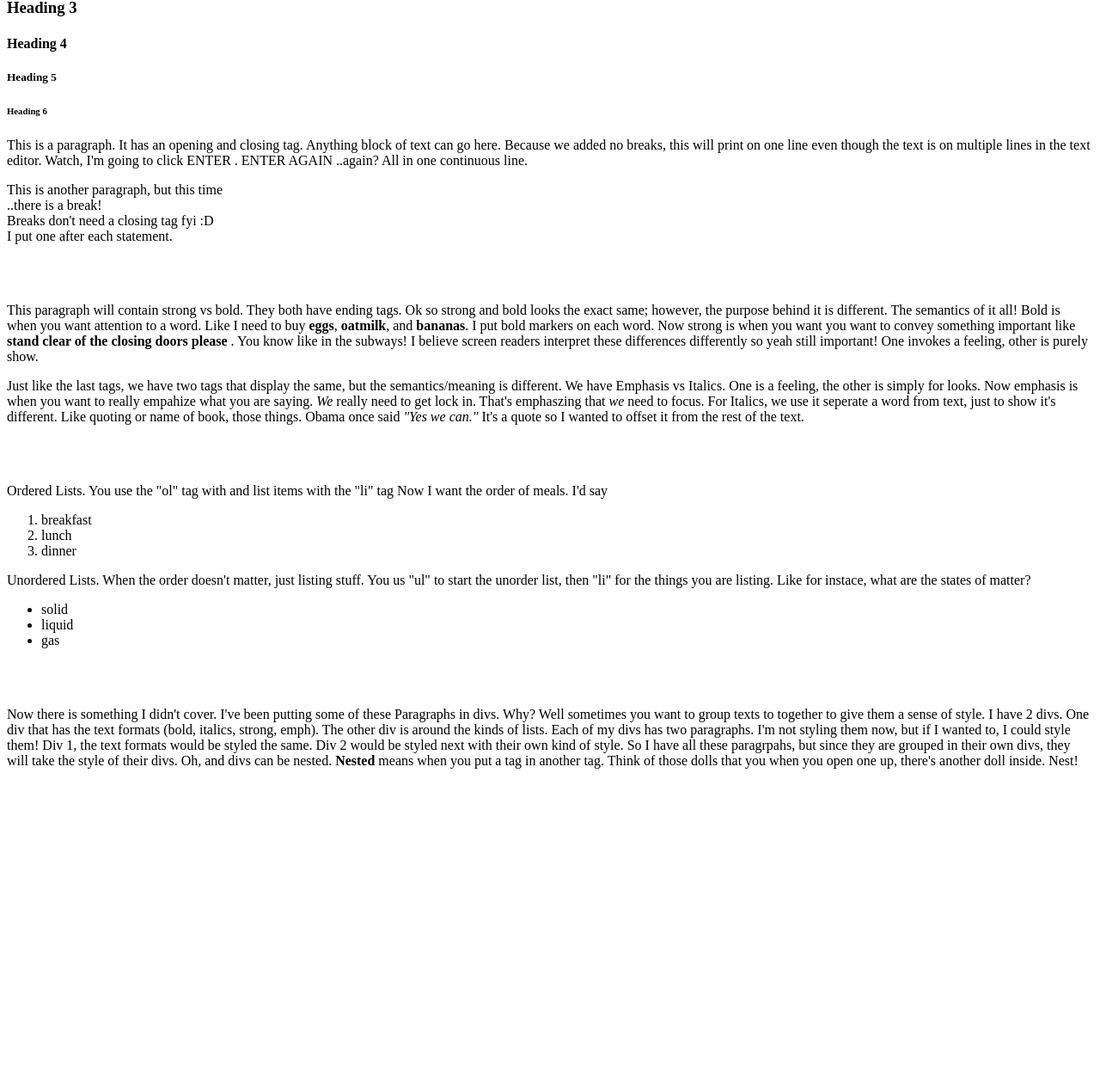
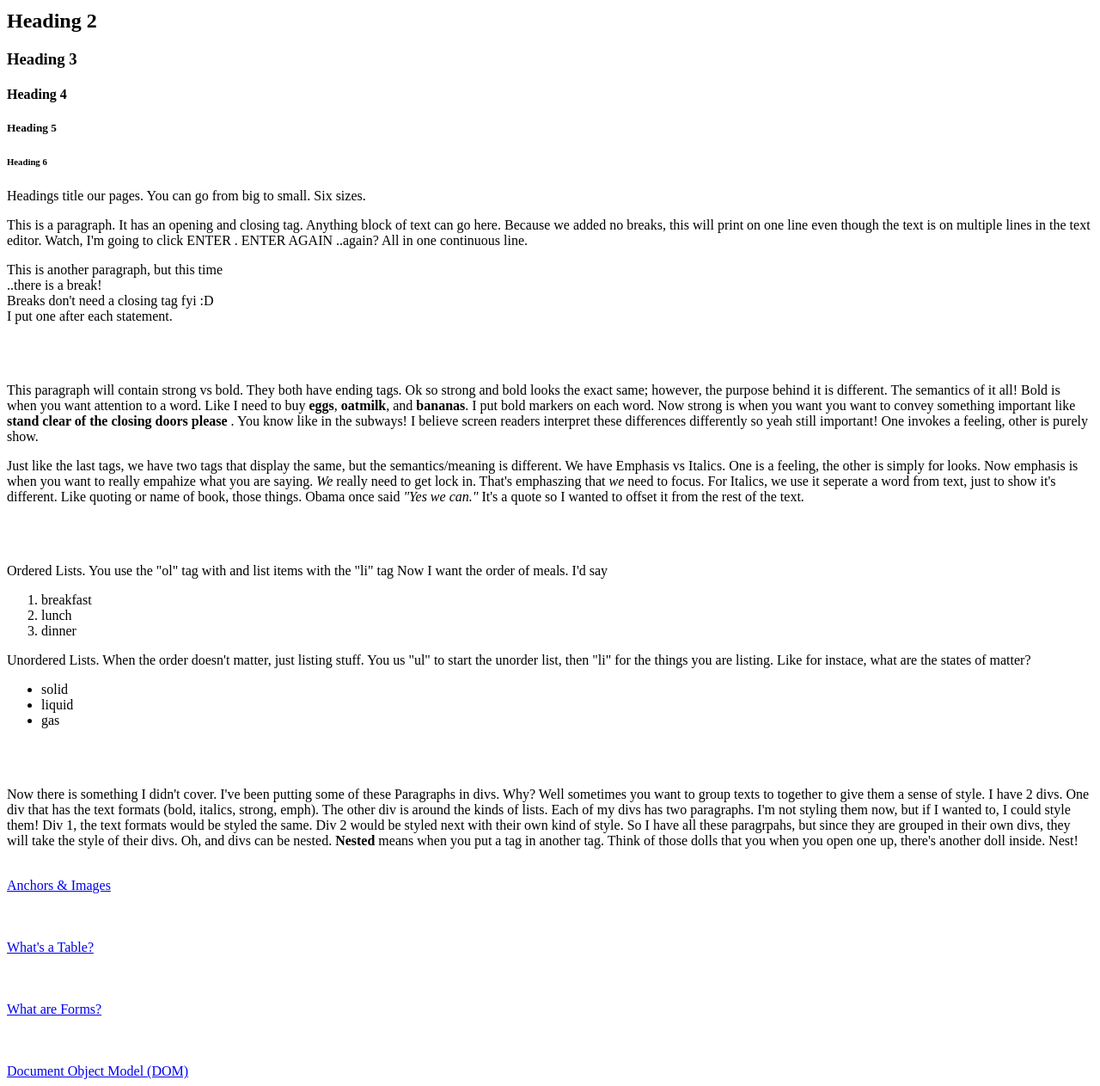
Before and after one commit to bsanayah/SimpleTags, a plain HTML site: page index.html in a window 1280 px wide. Shown: the part 115-1378 px from the top of the page at 86% size. Before the commit the page ends 1025 px from the top, so only its background shows below. Drawn offline with Linux system fonts and the light colour scheme.

Commit message:
Update and rename starter-tags.html to index.html

```diff
--- a/starter-tags.html
+++ b/index.html
@@ -10,6 +10,9 @@
 
     <body> <!--body of your code goes here, only
         only one body of your code!-->
+
+        <h1>Welcome to my html notes &#128123</h1>
+
         <h1>Heading 1</h1> <!--the biggest header-->
         <h2>Heading 2</h2>
         <h3>Heading 3</h3>
@@ -17,7 +20,13 @@
         <h5>Heading 5</h5>
         <h6>Heading 6</h6> <!--smallest header-->
 
-        <!--paragraph 1: Paragraphs, more like pair of Graphs-->
+
+        <!--paragraph 1: Headings-->
+        <p>Headings title our pages. You can go from big to small. Six sizes.</p>
+
+
+
+        <!--paragraph 2: Paragraphs, more like pair of Graphs-->
         <p>This is a paragraph. It has an opening and closing tag.
             Anything block of text can go here. Because we added no breaks, this will print
             on one line even though the text is on multiple lines in the text editor. Watch, I'm going to click ENTER
@@ -26,7 +35,7 @@
             All in one continuous line.
         </p>
 
-        <!--paragraph 2: BreAkS-->
+        <!--paragraph 3: BreAkS-->
         <p>This is another paragraph, but this time <br>
             ..there is a break!<br>
             Breaks don't need a closing tag fyi :D <br>
@@ -36,7 +45,7 @@
 
 
         <div>
-            <!--paragraph 3: Bold vs Strong-->
+            <!--paragraph 4: Bold vs Strong-->
             <P>
                 This paragraph will contain strong vs bold. They both have ending tags. Ok so strong and bold
                 looks the exact same; however, the purpose behind it is different. The semantics of it all!
@@ -48,7 +57,7 @@
                 still important! One invokes a feeling, other is purely show.
             </P>
 
-            <!--paragraph 4: Emphasis vs Italics-->
+            <!--paragraph 5: Emphasis vs Italics-->
             <p>Just like the last tags, we have two tags that display the same, but the semantics/meaning is different.
                 We have Emphasis vs Italics. One is a feeling, the other is simply for looks. Now emphasis is when you want to really
                 empahize what you are saying. <em>We </em> really need to get lock in. That's emphaszing that <em>we </em> need to
@@ -61,7 +70,7 @@
 
         <br> <br> <!--secret break, did you notice?-->
         <div>
-            <!--paragraph 5: Ordered Lists-->
+            <!--paragraph 6: Ordered Lists-->
             <p>Ordered Lists. You use the "ol" tag with and list items with the "li" tag
                 Now I want the order of meals. I'd say
                 <ol>
@@ -74,7 +83,7 @@
 
 
 
-            <!--paragraph 6: Unordered Lists-->
+            <!--paragraph 7: Unordered Lists-->
             <p>Unordered Lists. When the order doesn't matter, just listing stuff.
                 You us "ul" to start the unorder list, then "li" for the things you are listing.
                 Like for instace, what are the states of matter?
@@ -89,7 +98,7 @@
         </div>
         <br> <br>
 
-
+        <!--paragraph 8: divs-->
         <p>
             Now there is something I didn't cover. I've been putting some of these Paragraphs
             in divs. Why? Well sometimes you want to group texts to together to give them a sense
@@ -101,6 +110,19 @@
             and divs can be nested. <b>Nested </b> means when you put a tag in another tag. Think of those
             dolls that you when you open one up, there's another doll inside. Nest!
         </p>
+        <br>
+
+        <a href="anchors.html">Anchors & Images</a>
+
+        <br><br> <br><br>
+        <a href = "tables.html">What's a Table?</a>
+        <br><br> <br><br>
+
+        <a href="forms.html">What are Forms?</a>
+        <br><br> <br><br>
+
+        <a href="doms.html">Document Object Model (DOM)</a>
+
 
 
     </body>
```
